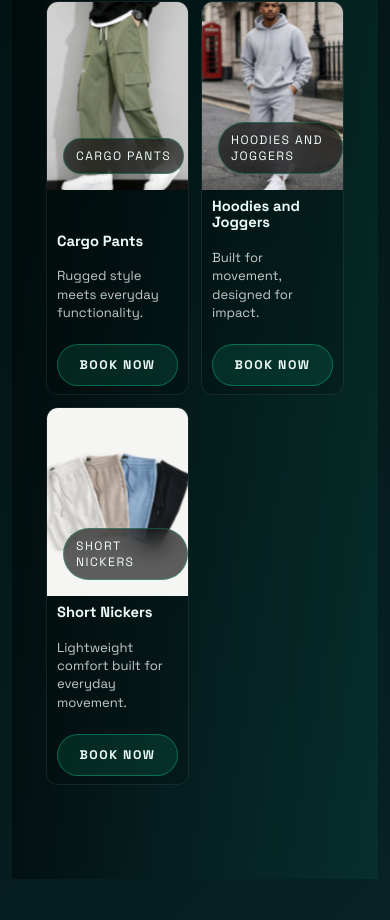
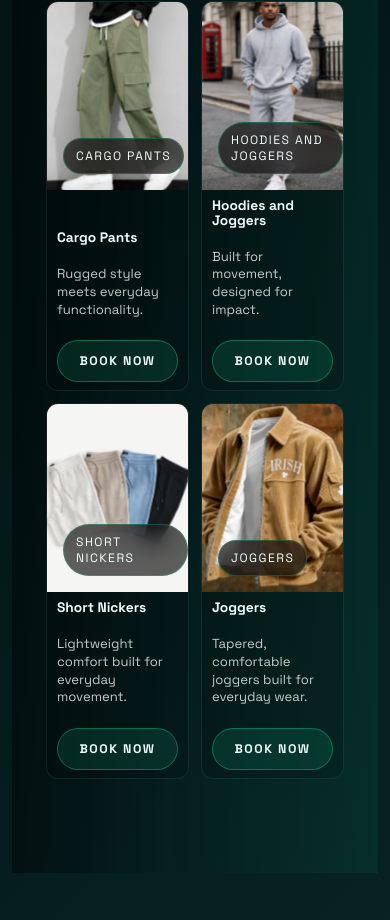
Before and after one commit to Isreal5161/vector-s-tag, a React (Vite) app: page / in a window 390 px wide. Shown: the part 2658-3578 px from the top of the page. Built offline with nearby package versions, Linux system fonts and the light colour scheme.

Commit message:
updated product card

```diff
--- a/src/data/siteContent.js
+++ b/src/data/siteContent.js
@@ -60,6 +60,13 @@ export const heroLooks = [
 		description: "Lightweight comfort built for everyday movement.",
 		image: "Short-Nickers.jpeg"
 	}
+	,
+	{
+		name: "Joggers",
+		label: "Joggers",
+		description: "Tapered, comfortable joggers built for everyday wear.",
+		image: "image2.jpeg"
+	}
 ];
 
 export const navItems = [
--- a/src/styles/pages.css
+++ b/src/styles/pages.css
@@ -1248,6 +1248,20 @@
 		bottom: 92px;
 		width: 38%;
 	}
+
+	/* Compact product title and copy for narrow mobile */
+	.hero-look-copy h3 {
+		font-size: 0.86rem;
+		font-weight: 600;
+		line-height: 1.08;
+		margin-bottom: 6px;
+	}
+
+	.hero-look-copy p {
+		font-size: 0.82rem;
+		line-height: 1.35;
+		margin-bottom: 8px;
+	}
 }
 
 @keyframes mobileCardTap {
```
